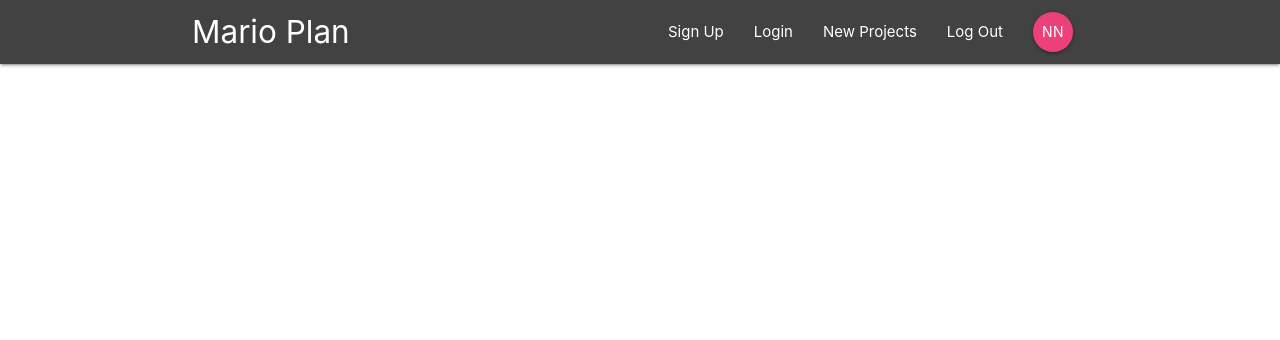
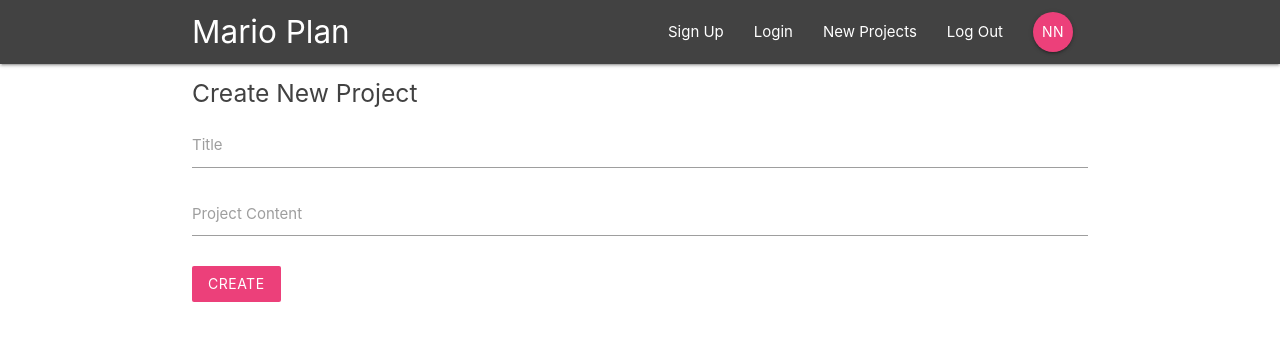
Before and after one commit to DuHerb/mario-tutorial, a React (Create React App) app: page /createproject in a window 1280 px wide. Shown: the top 340 px of the page. Built offline with nearby package versions, Linux system fonts and the light colour scheme.

Commit message:
build out createProject

```diff
--- a/src/App.js
+++ b/src/App.js
@@ -5,6 +5,7 @@ import Dashboard from './components/dashboard/Dashboard';
 import ProjectDetails from './components/projects/ProjectDetails';
 import SignIn from './components/auth/SignIn';
 import SignUp from './components/auth/SignUp';
+import CreateProject from './components/projects/CreateProject';
 
 function App() {
   return (
@@ -16,6 +17,7 @@ function App() {
           <Route path='/project/:id' component={ProjectDetails} />
           <Route path='/signin' component={SignIn}/>
           <Route path='/signup' component={SignUp}/>
+          <Route path='/createproject' component={CreateProject}/>
         </Switch>
       </div>
     </BrowserRouter>
--- a/src/components/projects/CreateProject.js
+++ b/src/components/projects/CreateProject.js
@@ -0,0 +1,41 @@
+import React, { Component } from 'react'
+
+class CreateProject extends Component {
+  state = {
+    title: '',
+    content: ''
+  }
+
+  handleChange = (e) => {
+    this.setState({
+      [e.target.id]:e.target.value
+    })
+  }
+
+  handleSubmit = (e) => {
+    e.preventDefault();
+    console.log(this.state);
+  }
+  render() {
+    return (
+      <div className='container'>
+        <form onSubmit={this.handleSubmit} className='white'>
+          <h5 className='grey-text text-darken-3'>Create New Project</h5>
+          <div className='input-field'>
+            <label htmlFor='title'>Title</label>
+            <input type='text' id='email' onChange={this.handleChange}/>
+          </div>
+          <div className='input-field'>
+            <label htmlFor='content'>Project Content</label>
+            <textarea className='materialize-textarea' id='content' onChange={this.handleChange}></textarea>
+          </div>
+          <div className='input-field'>
+            <button className='btn pink lighten-1 z-depth-0'>Create</button>
+          </div>
+        </form>
+      </div>
+    )
+  }
+}
+
+export default CreateProject
```
